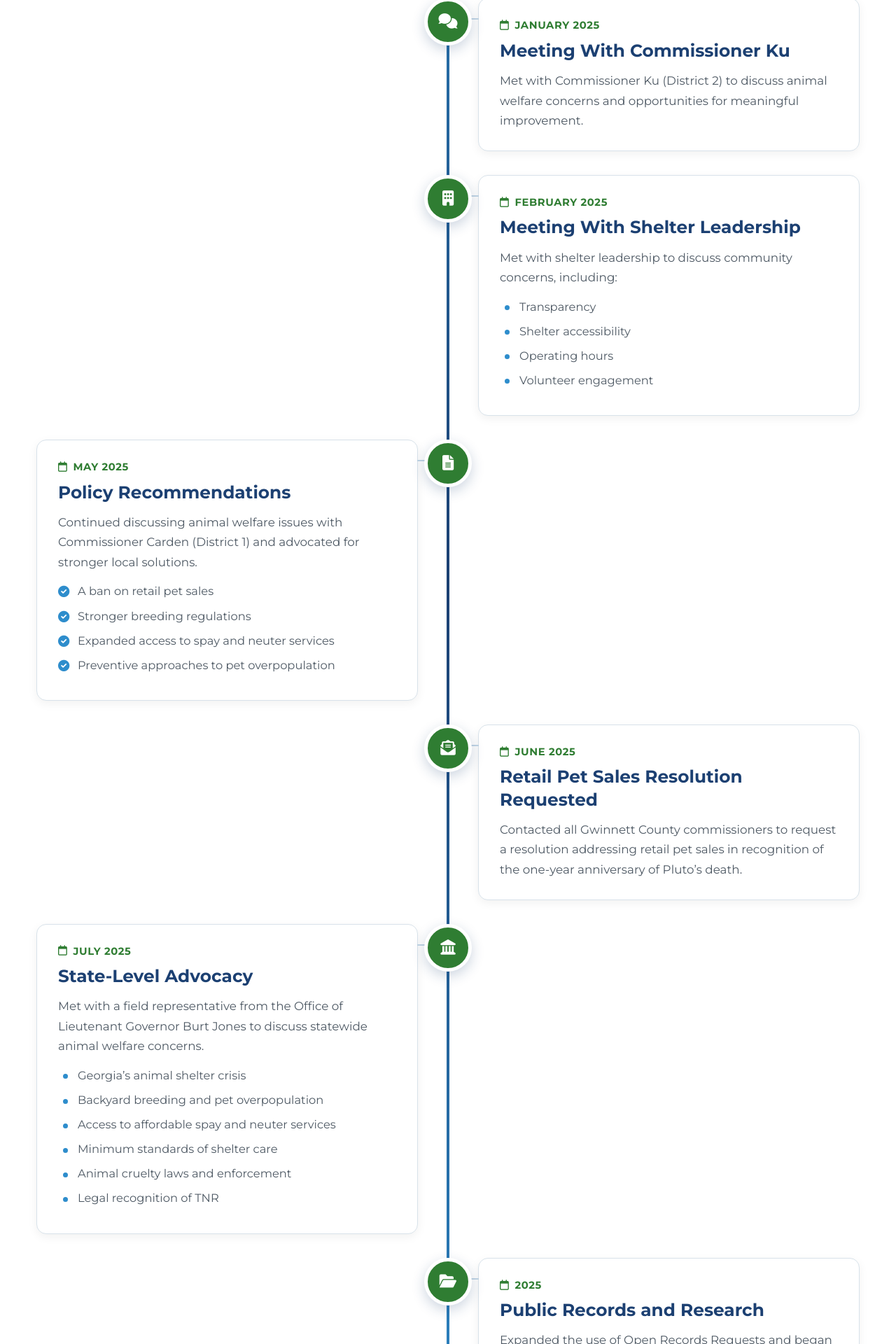
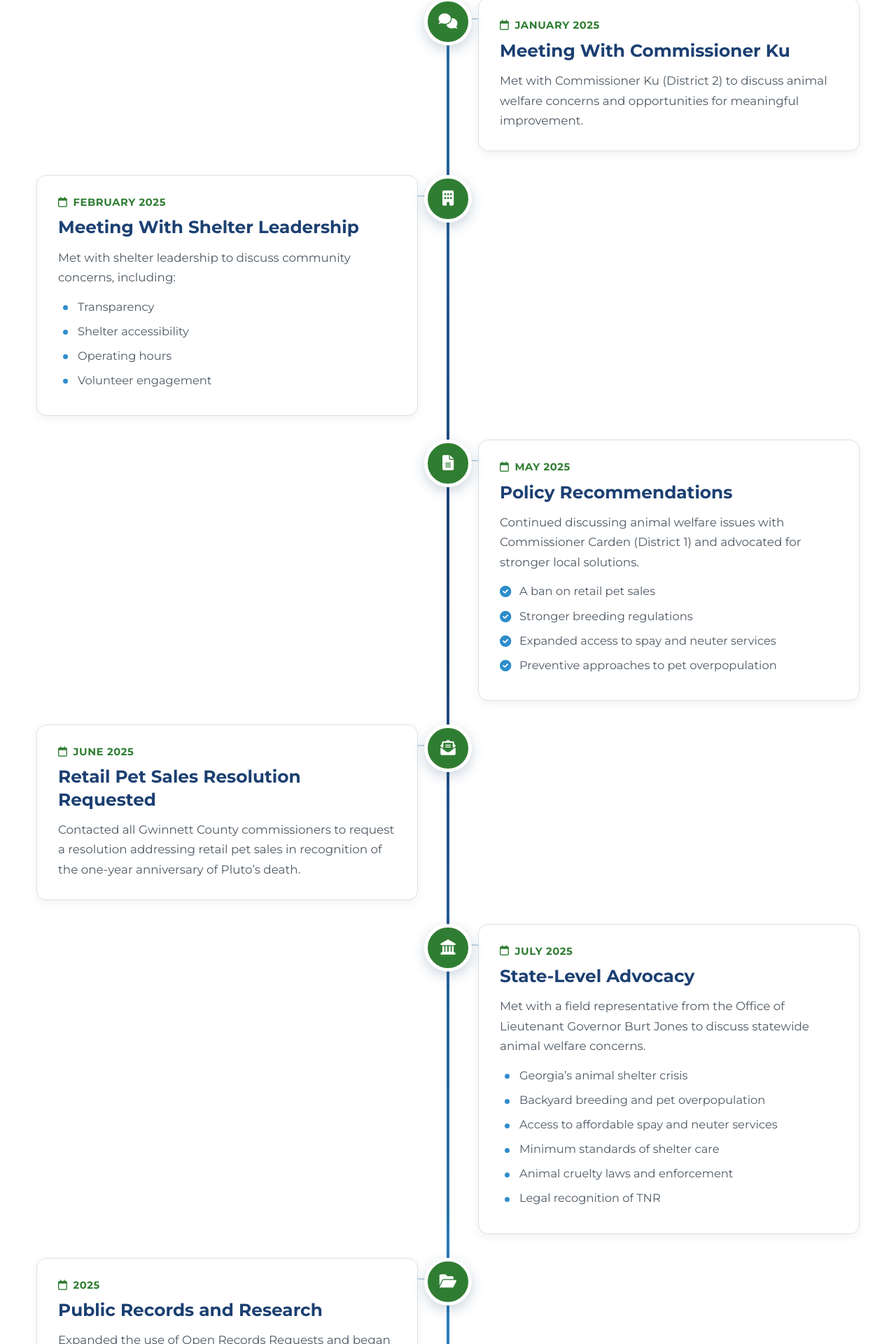
Before and after one commit to whitleybacon/gwinnett-animal-advocacy-alliance, a Jekyll site: the page built from journey/index.html, in a window 1280 px wide. Shown: the part 3064-4984 px from the top of the page at 70% size. Built offline with Jekyll 4.4.1, drawn with Linux system fonts in a browser that asks for light colours.

Commit message:
Update index.html

```diff
--- a/journey/index.html
+++ b/journey/index.html
@@ -810,7 +810,7 @@ title: Our Advocacy Journey
 
         </article>
 
-        <article class="journey-item journey-right">
+        <article class="journey-item journey-left">
 
             <div class="journey-marker journey-marker-green">
                 <i class="fa-solid fa-building"></i>
@@ -840,7 +840,7 @@ title: Our Advocacy Journey
         </article>
 
 
-        <article class="journey-item journey-left">
+        <article class="journey-item journey-right">
 
             <div class="journey-marker journey-marker-green">
                 <i class="fa-solid fa-file-lines"></i>
@@ -870,7 +870,7 @@ title: Our Advocacy Journey
         </article>
 
 
-        <article class="journey-item journey-right">
+        <article class="journey-item journey-left">
 
             <div class="journey-marker journey-marker-green">
                 <i class="fa-solid fa-envelope-open-text"></i>
@@ -894,7 +894,7 @@ title: Our Advocacy Journey
         </article>
 
 
-        <article class="journey-item journey-left">
+        <article class="journey-item journey-right">
 
             <div class="journey-marker journey-marker-green">
                 <i class="fa-solid fa-landmark"></i>
@@ -927,7 +927,7 @@ title: Our Advocacy Journey
         </article>
 
 
-        <article class="journey-item journey-right">
+        <article class="journey-item journey-left">
 
             <div class="journey-marker journey-marker-green">
                 <i class="fa-solid fa-folder-open"></i>
```
